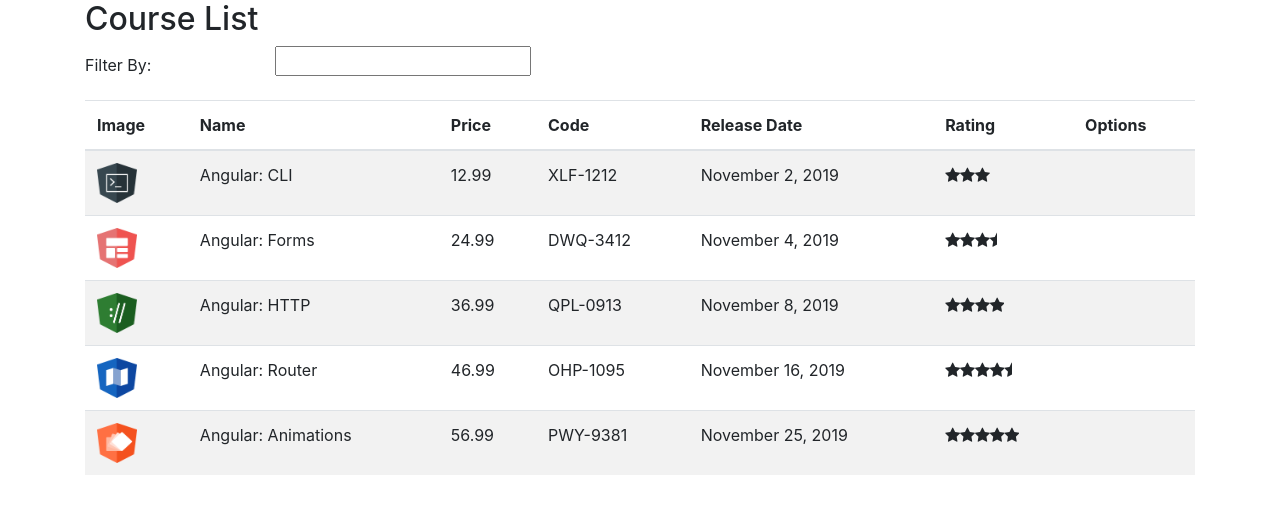
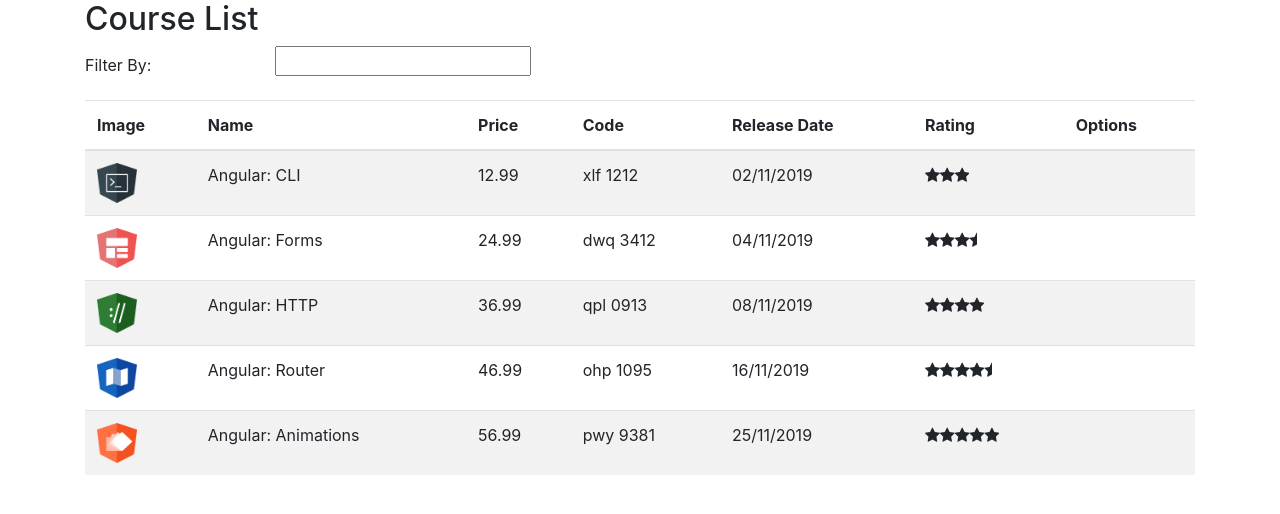
Before and after one commit to rs-santiago/course-manage, an Angular app: page / in a window 1280 px wide. Shown: the top 514 px of the page. Built offline with nearby package versions, Linux system fonts and the light colour scheme.

Commit message:
Pratica Pipe

```diff
--- a/src/app/app.module.ts
+++ b/src/app/app.module.ts
@@ -5,12 +5,14 @@
 import { AppComponent } from './app.component';
 import { CourseListComponent } from './courses/course-list.component';
 import { StarComponent } from './star/star.component';
+import { ReplacePipe } from './pipe/replace.pipe';
 
 @NgModule({
   declarations: [
     AppComponent,
     CourseListComponent,
-    StarComponent
+    StarComponent,
+    ReplacePipe
   ],
   imports: [
     BrowserModule,
--- a/src/app/courses/course-list.component.html
+++ b/src/app/courses/course-list.component.html
@@ -25,8 +25,8 @@
             <td><img [src]="course.imageUrl" width="40" height="40"></td>
             <td>{{course.name}}</td>
             <td>{{course.price}}</td>
-            <td>{{course.code}}</td>
-            <td>{{course.releaseDate}}</td>
+            <td>{{course.code | lowercase | replace: '-' : ' '}}</td>
+            <td>{{course.releaseDate | date: 'dd/MM/yyyy'}}</td>
             <td>
                 <app-star [rating]="course.rating"></app-star>
             </td>
--- /dev/null
+++ b/src/app/pipe/replace.pipe.ts
@@ -0,0 +1,11 @@
+import { Pipe, PipeTransform } from "@angular/core";
+
+@Pipe({
+    name: 'replace'
+})
+export class ReplacePipe implements PipeTransform{
+    transform(value: string, char: string, valueToReplace: string) {
+        return value.replace(char, valueToReplace);
+    }
+
+}
```
